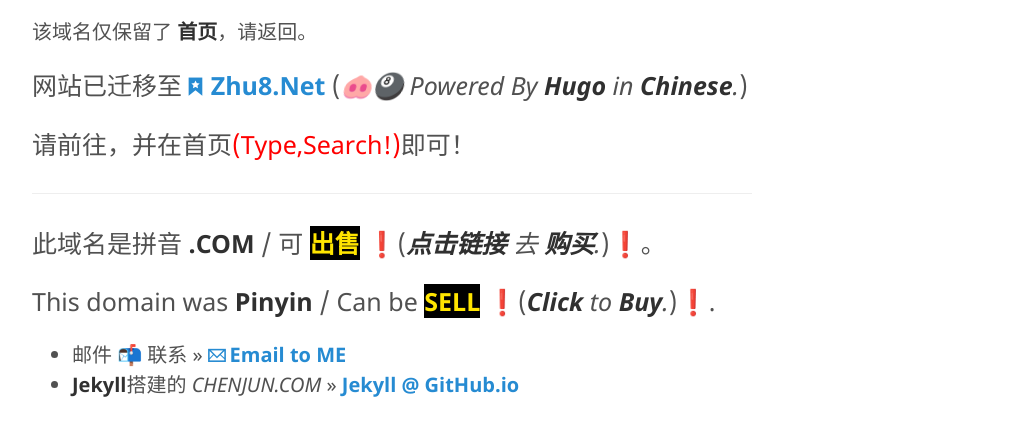
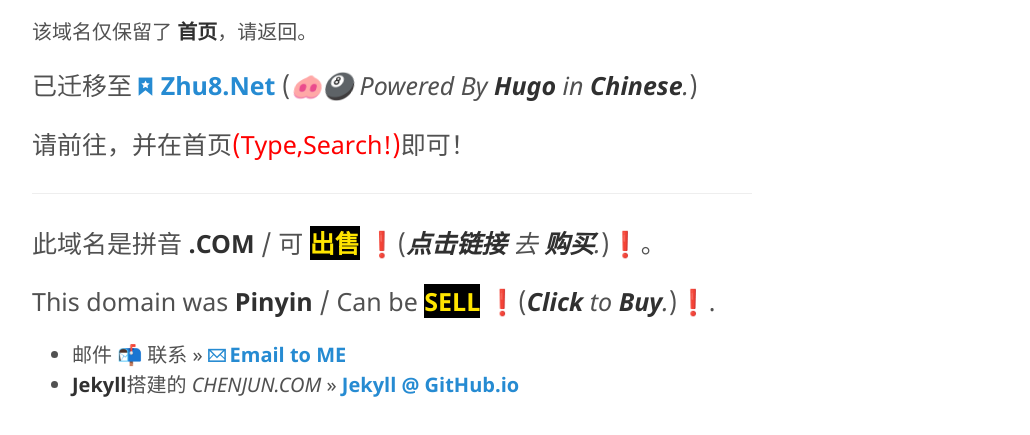
Before and after one commit to Zhu8/ChenJun.COM, a plain HTML site: page 404.html in a window 1280 px wide. Shown: the part 237-672 px from the top of the page, without its empty margins (248-1278 px from the left). Drawn offline with nearby package versions, Linux system fonts and the light colour scheme.

Commit message:
Update 404.html

```diff
--- a/404.html
+++ b/404.html
@@ -65,7 +65,7 @@
   <h1 class="page-title">CHENJUN.COM</h1>
   <p class="lead">您 <b>迷路</b><sup>&reg;</sup><i>啦！</i></p>
 <p>该域名仅保留了 <strong>首页</strong>，请返回。</p>
-<p class="lead">网站已迁移至&nbsp;<strong><a href="https://zhu8.net/" rel="bookmark">Zhu8.Net</a></strong> (<em>🐽🎱 Powered By <strong>Hugo</strong> in <strong>Chinese</strong>.</em>)</p>
+<p class="lead">已迁移至&nbsp;<strong><a href="https://zhu8.net/" rel="bookmark">Zhu8.Net</a></strong> (<em>🐽🎱 Powered By <strong>Hugo</strong> in <strong>Chinese</strong>.</em>)</p>
 <p class="lead">请前往，并在首页<span style="color: red;">(Type,Search!)</span>即可！</p>
 <hr class="ke-pagebreak" style="page-break-after: always;" />
 <p class="lead">此域名是拼音 <strong>.COM</strong> / 可 <strong><a href="https://www.afternic.com/forsale/chenjun.com?utm_source=TDFS&amp;utm_medium=sn_affiliate_click&amp;utm_campaign=TDFS_GoDaddy_DLS&amp;traffic_type=TDFS&amp;traffic_id=GoDaddy_DLSHERE"><span style="color: #ffe500; background-color: #000000;">出售</span></a></strong> ❗️(<em><strong>点击链接</strong> 去 <strong>购买</strong>.</em>)❗️。</p>
```
